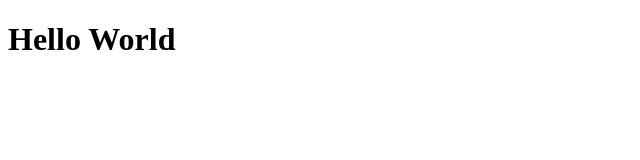
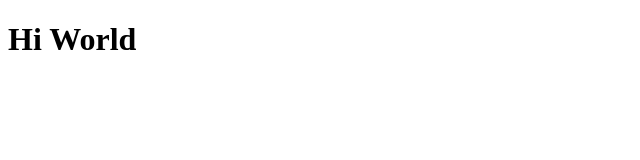
Before and after one commit to Heavenlydawn/Jagaad-lesson8, a plain HTML site: page index.html in a window 1280 px wide. Shown: the whole page, without its empty margins (0-640 px from the left). Drawn offline with Linux system fonts and the light colour scheme.

Commit message:
feature:text changed

```diff
--- a/index.html
+++ b/index.html
@@ -7,6 +7,6 @@
     <title> M1.C2.L4 | Jagaad Academy</title>
 </head>
 <body>
-    <h1>Hello World</h1>
+    <h1>Hi World</h1>
 </body>
 </html>
```
